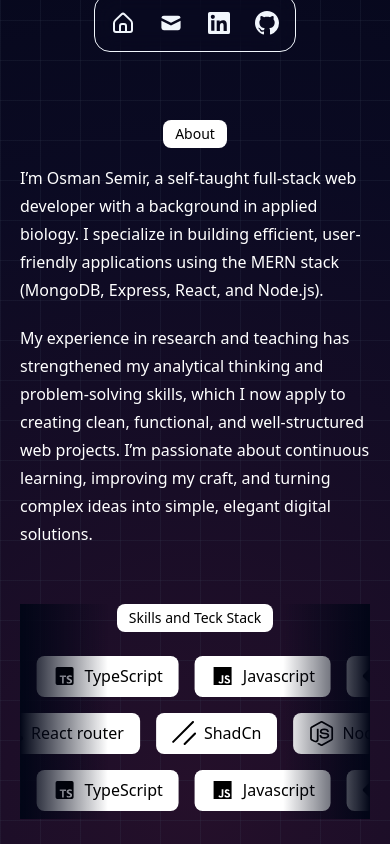
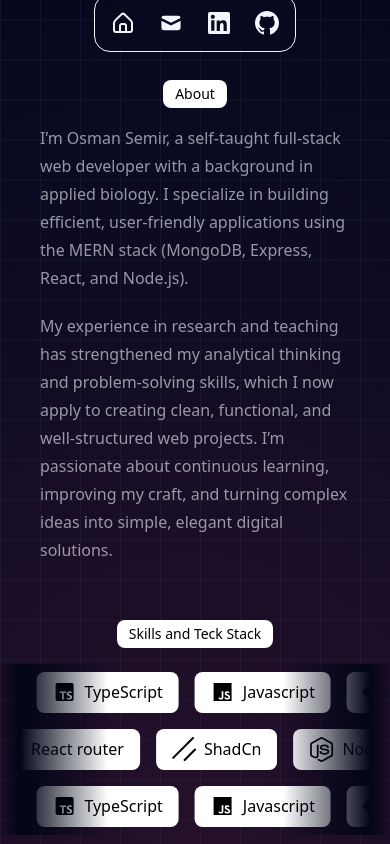
Before and after one commit to osmansemir/my-portofolio, a React (Vite) app: page / in a window 390 px wide. Shown: the part 780-1624 px from the top of the page. Built offline with nearby package versions, Linux system fonts and the light colour scheme.

Commit message:
Resposive polish

```diff
--- a/src/components/About.jsx
+++ b/src/components/About.jsx
@@ -2,10 +2,10 @@ import SectionTitle from "./SectionTitle";
 
 function About() {
   return (
-    <section className="relative text-white flex justify-center items-center py-10 z-30">
+    <section className="relative text-white flex justify-center items-center px-5 pb-10 z-30">
       <div>
         <SectionTitle>About</SectionTitle>
-        <div className="prose prose-invert text-white">
+        <div className="prose md:prose-lg md:text-center text-foreground-muted">
           <p className="">
             I’m Osman Semir, a self-taught full-stack web developer with a
             background in applied biology. I specialize in building efficient,
--- a/src/components/Contact.jsx
+++ b/src/components/Contact.jsx
@@ -33,7 +33,7 @@ function Contact() {
       <Button
         onClick={handleDownload}
         size="lg"
-        className="mt-4 cursor-pointer"
+        className="mt-4 text-foreground/90 cursor-pointer hover:bg-[#A42CD6]/90 bg-[#A42CD6]"
       >
         Download CV
       </Button>
--- a/src/components/Hero.jsx
+++ b/src/components/Hero.jsx
@@ -2,7 +2,7 @@ function Hero() {
   return (
     <section
       id="hero"
-      className="h-screen relative flex justify-center items-center z-30 "
+      className="h-screen min-h-100 relative flex justify-center items-center z-30 "
     >
       <div>
         <h1 className="inline-block max-sm:mb-8 text-foreground text-5xl font-bold tracking-tighter md:text-7xl">
--- a/src/components/Skills.jsx
+++ b/src/components/Skills.jsx
@@ -21,7 +21,7 @@ function Skills() {
   return (
     <section className="relative w-full">
       <SectionTitle>Skills and Teck Stack</SectionTitle>
-      <div>
+      <div className="relative">
         <Marquee pauseOnHover className="[--duration:40s] overflow-x-hidden">
           {skillsData.map((skill) => (
             <Skill key={skill.name} skill={skill} />
@@ -43,6 +43,9 @@ function Skills() {
         </Marquee>
         <div className="from-[#020617] pointer-events-none absolute inset-y-0 left-0 w-1/4 bg-gradient-to-r"></div>
         <div className="from-[#020617] pointer-events-none absolute inset-y-0 right-0 w-1/4 bg-gradient-to-l"></div>
+        {/* outer shadow */}
+        <div className="from-[#020617] pointer-events-none absolute inset-y-0 left-full w-5 bg-gradient-to-r"></div>
+        <div className="from-[#020617] pointer-events-none absolute inset-y-0 right-full w-5 bg-gradient-to-l"></div>
       </div>
     </section>
   );
```
